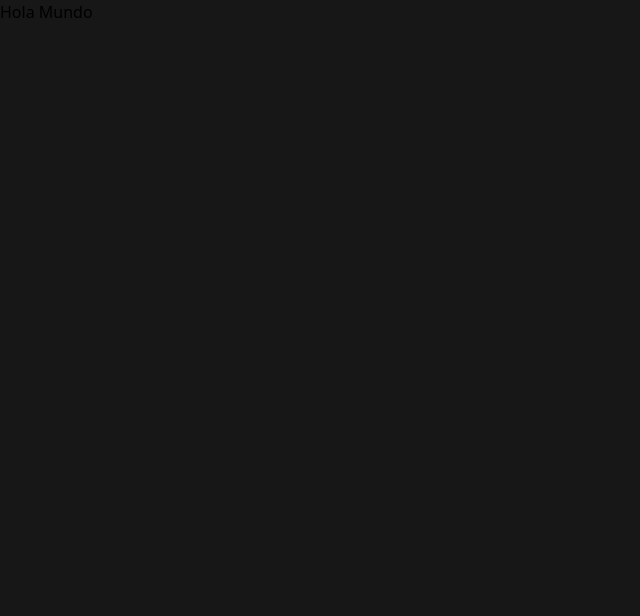
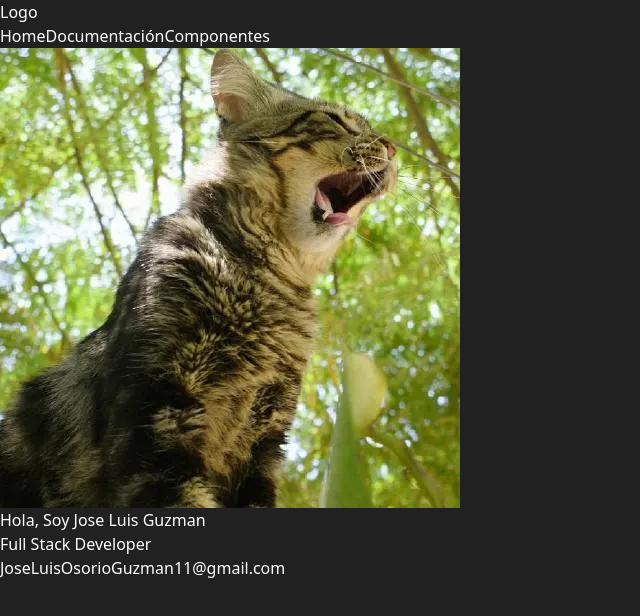
Before and after one commit to RuisuTech/WebComponents, a React (Vite) app: page / in a window 1280 px wide. Shown: the top 616 px of the page, without its empty margins (0-640 px from the left). Built offline with nearby package versions, Linux system fonts and the light colour scheme.

Commit message:
Diseño Inicial

```diff
--- a/package.json
+++ b/package.json
@@ -11,11 +11,13 @@
   },
   "dependencies": {
     "react": "^18.3.1",
-    "react-dom": "^18.3.1"
+    "react-dom": "^18.3.1",
+    "react-router-dom": "^6.25.1"
   },
   "devDependencies": {
     "@types/react": "^18.3.3",
     "@types/react-dom": "^18.3.0",
+    "@types/react-router-dom": "^5.3.3",
     "@typescript-eslint/eslint-plugin": "^7.15.0",
     "@typescript-eslint/parser": "^7.15.0",
     "@vitejs/plugin-react-swc": "^3.5.0",
--- a/src/App.css
+++ b/src/App.css
@@ -5,5 +5,6 @@
 }
 
 body {
-  background-color: #171717;
+  background-color: #212121;
+  color: #ffffff;
 }
--- a/src/App.tsx
+++ b/src/App.tsx
@@ -1,11 +1,27 @@
-import './App.css'
+import "./App.css";
+import { BrowserRouter, Routes, Route } from "react-router-dom";
+import Home from "./pages/Home";
+import Documentation from "./pages/Documentation";
+import Components from "./pages/Components";
+import Header from "./Components/Header";
+import DetailComponent from "./Components/DetailComponent";
 
 function App() {
   return (
     <>
-      <h1 className='text-white'>Hola Mundo</h1>
+      <BrowserRouter>
+        <Header />
+        <Routes>
+          <Route path="/" element={<Home />} />
+          <Route path="/Documentation" element={<Documentation />} />
+          <Route path="/Components" element={<Components />} />
+          <Route path="/Components/1" element={<DetailComponent titulo={"Componente 1"}/>}/>
+          <Route path="/Components/2" element={<DetailComponent titulo={"Componente 2"}/>}/>
+          <Route path="/Components/3" element={<DetailComponent titulo={"Componente 3"}/>}/>
+        </Routes>
+      </BrowserRouter>
     </>
-  )
+  );
 }
 
-export default App
+export default App;
--- /dev/null
+++ b/src/Components/DetailComponent.tsx
@@ -0,0 +1,17 @@
+interface Datos {
+    titulo: string;
+}
+
+const DetailComponent = ({titulo}:Datos) => {
+  return (
+    <>
+      <div className="flex">
+        <div className="mt-14">
+          <h1>{titulo}</h1>
+        </div>
+      </div>
+    </>
+  );
+};
+
+export default DetailComponent;
--- /dev/null
+++ b/src/Components/Header.tsx
@@ -0,0 +1,18 @@
+import { Link } from "react-router-dom";
+
+const Header = () => {
+  return (
+    <>
+      <div className="flex fixed z-50 w-screen md:justify-between justify-center items-center h-14 border-b px-6 border-white">
+        <Link className="hidden md:block" to="/">Logo</Link>
+        <div className="flex justify-between items-center gap-4">
+          <Link to="/">Home</Link>
+          <Link to="/Documentation">Documentación</Link>
+          <Link to="Components">Componentes</Link>
+        </div>
+      </div>
+    </>
+  );
+};
+
+export default Header;
--- /dev/null
+++ b/src/Components/ListComponent.tsx
@@ -0,0 +1,18 @@
+import { Link } from "react-router-dom";
+
+interface Datos {
+  name: string;
+  link: string;
+}
+
+const ListComponent = ({name, link}:Datos) => {
+  return (
+    <>
+      <div className="flex items-center p-4 h-auto w-full border-white border ">
+        <Link to={link}>{name}</Link>
+      </div>
+    </>
+  );
+};
+
+export default ListComponent;
--- /dev/null
+++ b/src/pages/Components.tsx
@@ -0,0 +1,17 @@
+import ListComponent from "../Components/ListComponent";
+
+const Components = () => {
+  return (
+    <>
+      <div className="flex">
+        <div className="flex flex-col w-full h-auto p-4 gap-4 mt-14">
+          <ListComponent link={"/Components/1"} name={"Componente 1"}/>
+          <ListComponent link={"/Components/2"} name={"Componente 2"}/>
+          <ListComponent link={"/Components/3"} name={"Componente 3"}/>
+        </div>
+      </div>
+    </>
+  );
+};
+
+export default Components;
--- /dev/null
+++ b/src/pages/Documentation.tsx
@@ -0,0 +1,15 @@
+const Documentation = () => {
+  return (
+    <>
+      <div className="flex">
+        <div className="flex flex-col w-full h-auto p-4 gap-4 mt-14">
+          <div className="flex items-center p-4 h-auto w-full border-white border ">
+            <h1>Doc</h1>
+          </div>
+        </div>
+      </div>
+    </>
+  );
+};
+
+export default Documentation;
--- /dev/null
+++ b/src/pages/Home.tsx
@@ -0,0 +1,24 @@
+const Home = () => {
+  return (
+    <>
+      <div className="flex flex-col h-screen w-screen justify-center items-center gap-4">
+        <div className="rounded-full border-[#202020] border-[1px] bg-[#1E1D1D33]">
+          <img
+            className="rounded-full object-cover border-[#202020] border-[1px] md:w-[450px] md:h-[450px] w-[350px] h-[350px]"
+            src="/Gato.webp"
+            alt="Perfil"
+          />
+        </div>
+        <div className="flex flex-col text-center gap-4">
+          <h1 className="text-5xl font-bold">Hola, Soy Jose Luis Guzman</h1>
+          <p className="text-lg font-medium md:text-left text-[#828282]">
+            Full Stack Developer <br />
+            JoseLuisOsorioGuzman11@gmail.com
+          </p>
+        </div>
+      </div>
+    </>
+  );
+};
+
+export default Home;
```
Also changed, not shown: public/Gato.webp (added), 1 other file (tests, documents, lock files or other folders).
